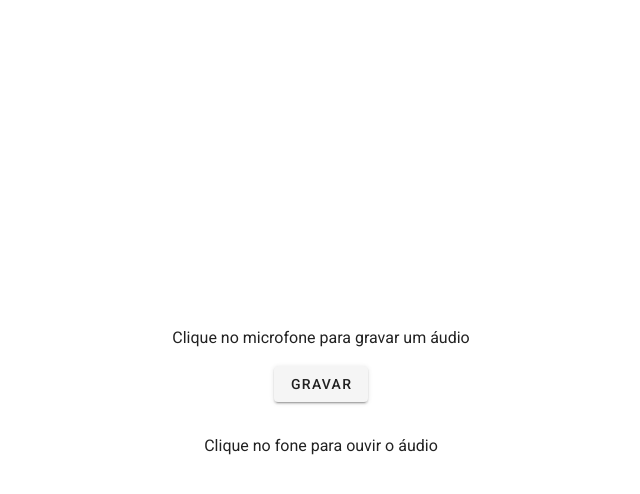
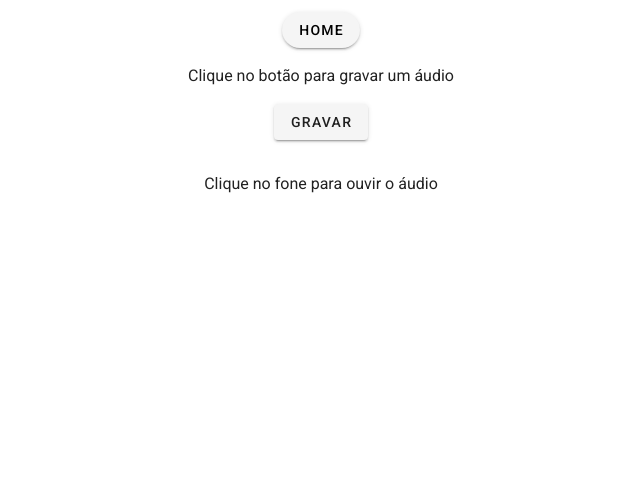
Before and after one commit to spirabr/PWA-App, a Vue app: page /test in a window 1280 px wide. Shown: the top 494 px of the page, without its empty margins (319-959 px from the left). Built offline with nearby package versions, Linux system fonts and the light colour scheme.

Commit message:
Add teste de audio button and back button
Signed-off-by: Francisco Eugênio Wernke <franwernke@usp.br>

```diff
--- a/src/components/Microphone.vue
+++ b/src/components/Microphone.vue
@@ -7,9 +7,7 @@
 
 <script>
 import AudioRecorder from 'audio-recorder-polyfill';
-import { openDB, deleteDB, wrap, unwrap } from 'idb';
 window.MediaRecorder = AudioRecorder;
-// rtcRtpTransceiver.setCodecPreferences([{}]);
 
 export default {
   name: "Microphone",
@@ -35,15 +33,16 @@ export default {
               audio: {
                 noiseSuppression: false,
                 echoCancellation: false,
-                autoGainControl: true,
+                autoGainControl: false,
               }
             })
-            // await stream.getAudioTracks()[0].applyConstraints({
-            //   noiseSuppression: false,
-            //   autoGainControl: true,
-            //   echoCancellation: false,
-            // });
-            console.log("noiseSuppression: ", stream.getAudioTracks()[0].getSettings());
+
+            console.log({
+              noiseSuppression: stream.getAudioTracks()[0].getSettings().noiseSuppression,
+              echoCancellation: stream.getAudioTracks()[0].getSettings().echoCancellation,
+              autoGainControl: stream.getAudioTracks()[0].getSettings().autoGainControl,
+            });
+
             this.mediaRecorder = new MediaRecorder(stream, {mimeType: 'audio/PCMU'});
             this.mediaRecorder.start();
 
@@ -52,12 +51,6 @@ export default {
               chunks.push(e.data);
             })
 
-            // this.mediaRecorder.onstop = (() => {
-            //   const blob = new Blob(chunks, {'type': 'audio/ogg; codecs=opus'});
-            //   chunks = [];
-            //   const audioURL = window.URL.createObjectURL(blob);
-            //   this.$emit('newAudio', audioURL);
-            // })
             this.mediaRecorder.addEventListener('dataavailable', e => {
              const audioURL = window.URL.createObjectURL(e.data);
              this.$emit('newAudio', audioURL);
@@ -87,6 +80,6 @@ export default {
 }
 </script>
 
-<style>
+<style scoped>
 
 </style>
--- a/src/views/Home.vue
+++ b/src/views/Home.vue
@@ -25,6 +25,13 @@
         x-large
       >
         <router-link to="/about">Sobre o Spira</router-link>
+      </v-btn>
+      <v-btn
+        class="route-button"
+        rounded
+        x-large
+      >
+        <router-link to="/test">Teste de áudio</router-link>
       </v-btn>
     </div>
 
--- a/src/views/TestAudio.vue
+++ b/src/views/TestAudio.vue
@@ -1,7 +1,15 @@
 <template>
   <v-container>
+    <v-btn
+        class="route-button"
+        rounded
+        color="Red"
+      >
+        <router-link to="/" style="none">Home</router-link>
+      </v-btn>
+
     <div class="recorder">
-      <p>Clique no microfone para gravar um áudio</p>
+      <p>Clique no botão para gravar um áudio</p>
       <Microphone @newAudio="addNewAudio"/>
     </div>
 
@@ -70,10 +78,13 @@ export default {
 </script>
 
 <style scoped>
+  .v-btn a {
+    text-decoration: none;
+    color: black;
+  }
   .container {
     display: flex;
     flex-direction: column;
-    justify-content: center;
     align-items: center;
   }
   .recorder, .listener {
```
